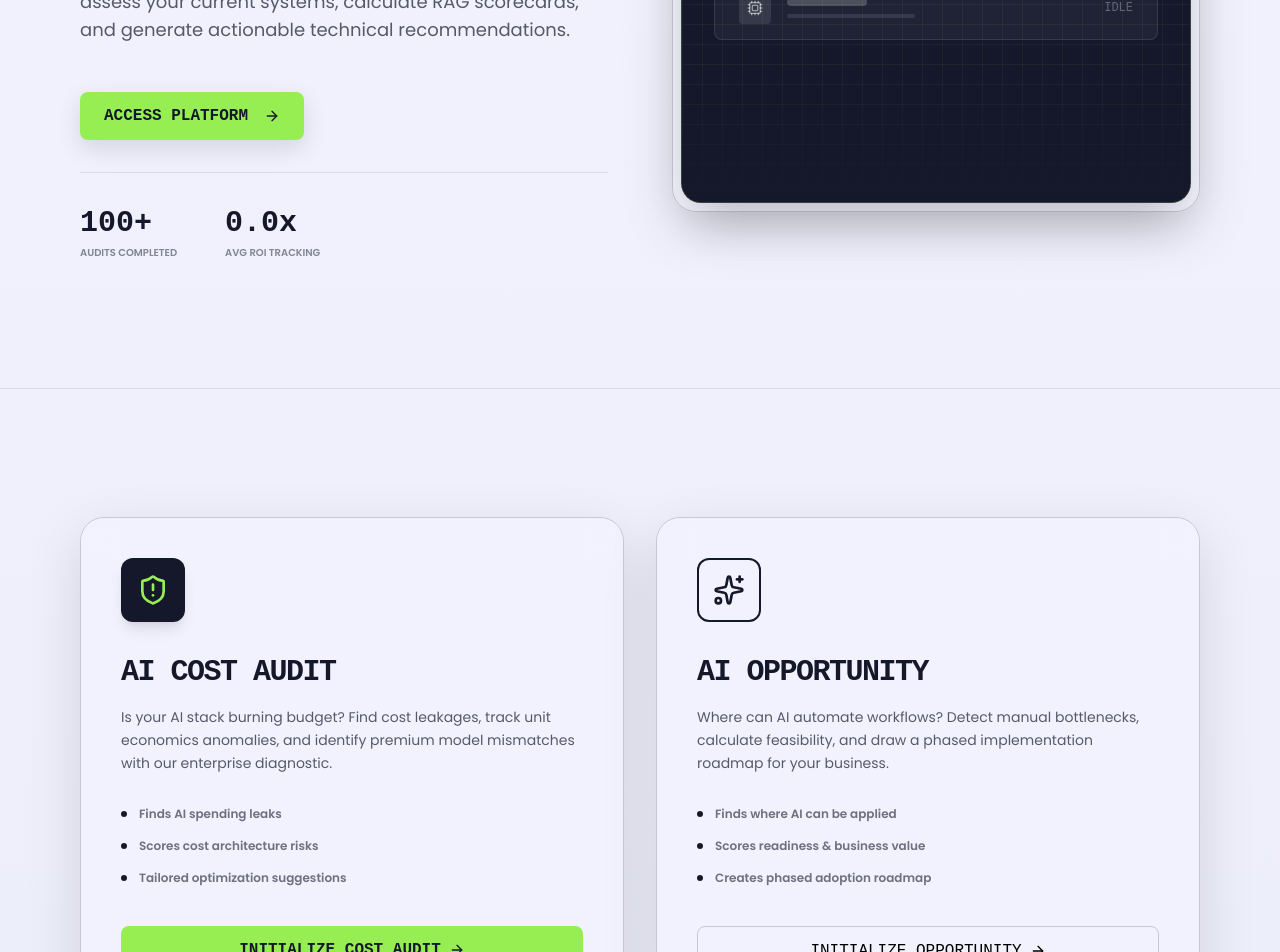
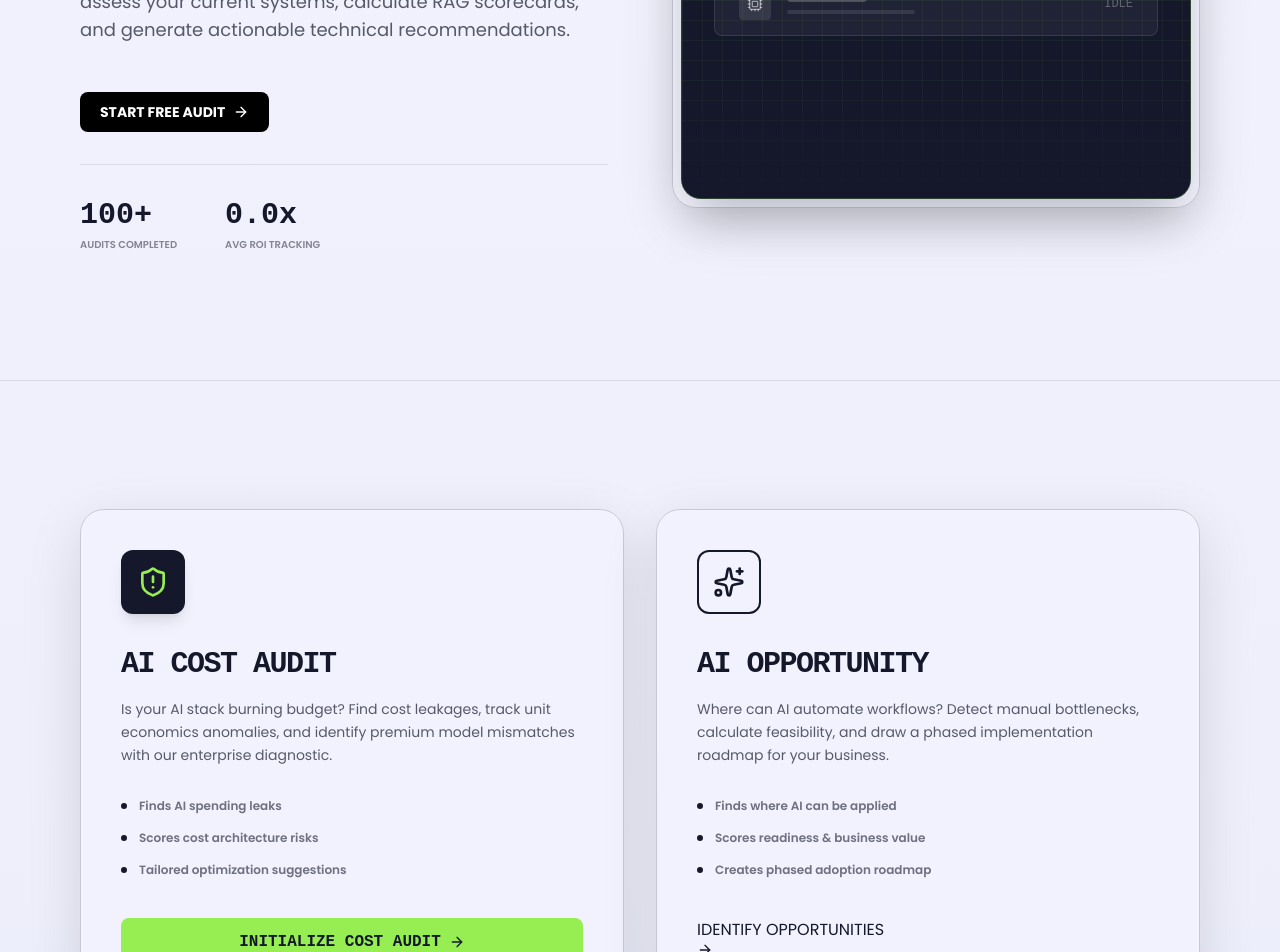
Before and after one commit to Ayushbunkar/Alien.fi, a Next.js app: page / in a window 1280 px wide. Shown: the part 600-1552 px from the top of the page. Built offline with nearby package versions, Linux system fonts and the light colour scheme; a web font is replaced by a local one.

Commit message:
Add AnimatedButton and AnimatedLink components; refactor buttons to use new components and integrate RollingText for enhanced UI

```diff
--- a/app/page.tsx
+++ b/app/page.tsx
@@ -3,6 +3,8 @@
 import type { Metadata } from "next";
 import { ArrowRight, ArrowUpRight, ShieldAlert, Sparkles, Zap, TrendingUp, Cpu, FileText, BarChart3, CheckCircle2, Clock, Network, BrainCircuit, Lock, Mail, Calendar, Phone, Mail as MailIcon, MessageSquare, ChevronDown, ChevronUp, Menu, X, Search, DollarSign, Activity, Layers, Target, Zap as ZapIcon, Lightbulb, BookOpen, Users, Globe, Lock as LockIcon, Unlock, CheckCircle, AlertTriangle, Info, HelpCircle, ChevronRight, Filter, Download, Share2, Settings, MoreHorizontal, Plus, Minus, Trash2, Edit, Copy, Save, Upload, RefreshCw, Play, Pause, SkipForward, SkipBack, Rewind, FastForward, Volume2, VolumeX, Maximize2, Minimize2, Maximize, Minimize } from "lucide-react";
 import { Header } from "@/components/Header";
+import { RollingText } from "@/components/RollingText";
+import { AnimatedLink } from "@/components/AnimatedLink";
 import { BrandLogo } from "@/components/BrandLogo";
 import * as motion from "framer-motion/client";
 import { slideUp, staggerContainer, fadeIn } from "@/shared/components/animations";
@@ -418,7 +420,7 @@ function AuditCards() {
             </ul>
 
             <span className="pp-btn-primary w-full">
-              INITIALIZE COST AUDIT
+              <RollingText text="INITIALIZE COST AUDIT" />
               <ArrowRight className="w-4 h-4" />
             </span>
           </motion.a>
@@ -454,8 +456,8 @@ function AuditCards() {
               </li>
             </ul>
 
-            <span className="pp-btn-ghost w-full">
-              INITIALIZE OPPORTUNITY
+            <span className="pp-btn-secondary w-full">
+              <RollingText text="IDENTIFY OPPORTUNITIES" />
               <ArrowRight className="w-4 h-4" />
             </span>
           </motion.a>
@@ -505,13 +507,13 @@ function Hero() {
               variants={slideUp}
               className="flex flex-col sm:flex-row gap-4 pt-4"
             >
-              <a
+              <AnimatedLink
                 href="#audit-cards"
-                className="pp-btn-primary shadow-[0_8px_24px_rgba(0,0,0,0.12)]"
-              >
-                ACCESS PLATFORM
-                <ArrowRight className="w-4 h-4 ml-2" />
-              </a>
+                text="START FREE AUDIT"
+                icon={<ArrowRight className="w-4 h-4" />}
+                variant="primary"
+                className="w-full sm:w-auto justify-center"
+              />
             </motion.div>
 
             <motion.div
@@ -625,12 +627,12 @@ function FinalCTA() {
             >
               RUN COST AUDIT
             </a>
-            <a
+            <AnimatedLink
               href="/ai/opportunity-scan"
-              className="px-8 py-4 bg-transparent border border-white/20 text-white rounded-lg font-mono font-bold hover:bg-white/10 transition-colors"
-            >
-              RUN OPPORTUNITY AUDIT
-            </a>
+              text="Identify Opportunities"
+              variant="outline"
+              className="w-full justify-center"
+            />
           </div>
         </motion.div>
       </div>
--- /dev/null
+++ b/components/AnimatedButton.tsx
@@ -0,0 +1,38 @@
+"use client";
+import React from "react";
+import { RollingText } from "./RollingText";
+
+interface AnimatedButtonProps extends React.ButtonHTMLAttributes<HTMLButtonElement> {
+  text: string;
+  icon?: React.ReactNode;
+  variant?: "primary" | "secondary" | "outline";
+}
+
+export function AnimatedButton({ text, icon, variant = "primary", className = "", ...props }: AnimatedButtonProps) {
+  let variantClasses = "";
+  switch (variant) {
+    case "primary":
+      variantClasses = "bg-[#000] text-white hover:bg-[#222]";
+      break;
+    case "secondary":
+      variantClasses = "bg-[#96EE52] text-[#15182B] hover:bg-[#85DF41]";
+      break;
+    case "outline":
+      variantClasses = "bg-transparent border border-[#000] text-[#000] hover:bg-gray-50";
+      break;
+  }
+
+  return (
+    <button
+      className={`group px-5 py-2.5 text-sm font-bold rounded-lg transition-colors inline-flex items-center gap-2 ${variantClasses} ${className}`}
+      {...props}
+    >
+      <RollingText text={text} />
+      {icon && (
+        <span className="transition-transform duration-500 ease-[cubic-bezier(0.19,1,0.22,1)] group-hover:translate-x-1 group-hover:-translate-y-1">
+          {icon}
+        </span>
+      )}
+    </button>
+  );
+}
--- /dev/null
+++ b/components/AnimatedLink.tsx
@@ -0,0 +1,43 @@
+"use client";
+import React from "react";
+import Link, { LinkProps } from "next/link";
+import { RollingText } from "./RollingText";
+
+interface AnimatedLinkProps extends LinkProps {
+  text: string;
+  icon?: React.ReactNode;
+  variant?: "primary" | "secondary" | "outline" | "nav";
+  className?: string;
+}
+
+export function AnimatedLink({ text, icon, variant = "primary", className = "", ...props }: AnimatedLinkProps) {
+  let variantClasses = "";
+  switch (variant) {
+    case "primary":
+      variantClasses = "bg-[#000] text-white hover:bg-[#222] px-5 py-2.5 rounded-lg";
+      break;
+    case "secondary":
+      variantClasses = "bg-[#96EE52] text-[#15182B] hover:bg-[#85DF41] px-5 py-2.5 rounded-lg";
+      break;
+    case "outline":
+      variantClasses = "bg-transparent border border-[#000] text-[#000] hover:bg-gray-50 px-5 py-2.5 rounded-lg";
+      break;
+    case "nav":
+      variantClasses = "text-sm text-gray-700 hover:text-gray-900";
+      break;
+  }
+
+  return (
+    <Link
+      className={`group text-sm font-bold transition-colors inline-flex items-center gap-2 ${variantClasses} ${className}`}
+      {...props}
+    >
+      <RollingText text={text} />
+      {icon && (
+        <span className="transition-transform duration-500 ease-[cubic-bezier(0.19,1,0.22,1)] group-hover:translate-x-1 group-hover:-translate-y-1">
+          {icon}
+        </span>
+      )}
+    </Link>
+  );
+}
--- a/components/Header.tsx
+++ b/components/Header.tsx
@@ -4,6 +4,8 @@ import { useState } from "react";
 import { ChevronDown, ArrowUpRight, Menu, X } from "lucide-react";
 import { motion } from "framer-motion";
 import { BrandLogo } from "./BrandLogo";
+import { AnimatedLink } from "./AnimatedLink";
+import { RollingText } from "./RollingText";
 
 export function Header() {
   const [isMenuOpen, setIsMenuOpen] = useState(false);
@@ -51,13 +53,11 @@ export function Header() {
 
           {/* CTA Button */}
           <div className="hidden md:flex items-center gap-4">
-            <a
+            <AnimatedLink
               href="/#audit-cards"
-              className="px-5 py-2.5 bg-[#000] text-white text-sm font-bold rounded-lg hover:bg-[#222] transition-colors inline-flex items-center gap-2"
-            >
-              Start a project
-              <ArrowUpRight className="w-4 h-4" />
-            </a>
+              text="Start a project"
+              icon={<ArrowUpRight className="w-4 h-4" />}
+            />
           </div>
 
           {/* Mobile Menu Button */}
@@ -78,13 +78,12 @@ export function Header() {
             className="md:hidden py-4 border-t border-[#15182B]/10"
           >
             <nav className="flex flex-col gap-4">
-              <a
+              <AnimatedLink
                 href="/#audit-cards"
-                className="px-5 py-3 bg-[#000] text-white text-center rounded-lg font-mono font-bold text-xs"
+                text="START AUDIT"
+                className="w-full justify-center text-center font-mono text-xs"
                 onClick={() => setIsMenuOpen(false)}
-              >
-                START AUDIT
-              </a>
+              />
             </nav>
           </motion.div>
         )}
--- /dev/null
+++ b/components/RollingText.tsx
@@ -0,0 +1,20 @@
+"use client";
+import React from "react";
+
+interface RollingTextProps {
+  text: string;
+  className?: string;
+}
+
+export function RollingText({ text, className = "" }: RollingTextProps) {
+  return (
+    <span className={`relative overflow-hidden inline-flex flex-col ${className}`}>
+      <span className="transition-transform duration-500 ease-[cubic-bezier(0.19,1,0.22,1)] group-hover:-translate-y-full">
+        {text}
+      </span>
+      <span className="absolute top-full left-0 transition-transform duration-500 ease-[cubic-bezier(0.19,1,0.22,1)] group-hover:-translate-y-full" aria-hidden="true">
+        {text}
+      </span>
+    </span>
+  );
+}
--- a/modules/cost-audit/questions/steps/TechnicalStep.tsx
+++ b/modules/cost-audit/questions/steps/TechnicalStep.tsx
@@ -6,6 +6,7 @@ import {
   UploadCloud, FileText, Trash2, Globe, Sparkles, Cpu, Layers,
   Activity, FileSpreadsheet, DollarSign, ImageIcon, X, AlertCircle, Info
 } from "lucide-react";
+import { RollingText } from "@/components/RollingText";
 import toast from "react-hot-toast";
 import { uploadFile } from "@/shared/utils/frontend-storage.service";
 
@@ -284,13 +285,13 @@ export function TechnicalStep({
                         key={provider}
                         type="button"
                         onClick={() => toggleProvider(provider)}
-                        className={`px-2.5 py-1.5 rounded-lg border text-xs font-medium transition-all ${
+                        className={`group px-2.5 py-1.5 rounded-lg border text-xs font-medium transition-all ${
                           selected
                             ? "bg-[#96EE52] text-[#15182B] border-[#96EE52] shadow-sm"
                             : "bg-white text-slate-700 border-slate-200 hover:bg-slate-50"
                         }`}
                       >
-                        {provider}
+                        <RollingText text={provider} />
                       </button>
                     );
                   })}
@@ -310,13 +311,13 @@ export function TechnicalStep({
                         key={infra}
                         type="button"
                         onClick={() => toggleInfra(infra)}
-                        className={`px-2.5 py-1.5 rounded-lg border text-xs font-medium transition-all ${
+                        className={`group px-2.5 py-1.5 rounded-lg border text-xs font-medium transition-all ${
                           selected
                             ? "bg-[#96EE52] text-[#15182B] border-[#96EE52] shadow-sm"
                             : "bg-white text-slate-700 border-slate-200 hover:bg-slate-50"
                         }`}
                       >
-                        {infra}
+                        <RollingText text={infra} />
                       </button>
                     );
                   })}
@@ -353,13 +354,13 @@ export function TechnicalStep({
                         key={cap}
                         type="button"
                         onClick={() => toggleOther(cap)}
-                        className={`px-2.5 py-1.5 rounded-lg border text-xs font-medium transition-all ${
+                        className={`group px-2.5 py-1.5 rounded-lg border text-xs font-medium transition-all ${
                           selected
                             ? "bg-[#96EE52] text-[#15182B] border-[#96EE52] shadow-sm"
                             : "bg-white text-slate-700 border-slate-200 hover:bg-slate-50"
                         }`}
                       >
-                        {cap}
+                        <RollingText text={cap} />
                       </button>
                     );
                   })}
--- a/modules/cost-audit/results/PdfButton.tsx
+++ b/modules/cost-audit/results/PdfButton.tsx
@@ -3,6 +3,7 @@
 import { useState, useCallback } from "react";
 import { Loader2, Download } from "lucide-react";
 import toast from "react-hot-toast";
+import { AnimatedButton } from "@/components/AnimatedButton";
 
 interface PdfButtonProps {
   submissionId?: string;
@@ -55,26 +56,17 @@ export function PdfButton({ submissionId }: PdfButtonProps) {
   }, [submissionId]);
 //dsa
   return (
-    <button
+    <AnimatedButton
       type="button"
       id="cost-scan-pdf-export-btn"
       onClick={exportPdf}
       disabled={loading}
-      className="pp-btn-ghost text-sm border border-slate-300 hover:border-slate-400 text-slate-700"
+      variant="outline"
+      className="text-sm border-slate-300 hover:border-slate-400 text-slate-700"
       aria-label="Download PDF Report"
       title="PDF export"
-    >
-      {loading ? (
-        <>
-          <Loader2 className="w-4 h-4 mr-1.5 animate-spin" />
-          Generating…
-        </>
-      ) : (
-        <>
-          <Download className="w-4 h-4 mr-1.5" strokeWidth={2} />
-          Download PDF Report
-        </>
-      )}
-    </button>
+      text={loading ? "Generating…" : "Download PDF Report"}
+      icon={loading ? <Loader2 className="w-4 h-4 animate-spin" /> : <Download className="w-4 h-4" strokeWidth={2} />}
+    />
   );
 }
--- a/modules/cost-audit/results/ResultsPageContent.tsx
+++ b/modules/cost-audit/results/ResultsPageContent.tsx
@@ -2,6 +2,7 @@
 
 import React, { Fragment, useEffect, useState } from "react";
 import ReactMarkdown from "react-markdown";
+import { AnimatedButton } from "@/components/AnimatedButton";
 import toast from "react-hot-toast";
 
 import { useSearchParams, useRouter } from "next/navigation";
@@ -261,13 +262,13 @@ export default function ResultsPageContent() {
          >
            <ShareResults />
 
-           <button
+           <AnimatedButton
              onClick={() => setEmailModalOpen(true)}
-             className="inline-flex items-center justify-center px-5 py-2 bg-[#96EE52] hover:bg-[#85DC45] text-white rounded-lg font-bold text-xs transition-all duration-200 shadow-sm gap-2 h-9 min-w-[150px]"
-           >
-             <Cpu className="w-3.5 h-3.5" />
-             Email Audit Report
-           </button>
+             variant="primary"
+             className="bg-[#96EE52] hover:bg-[#85DC45] text-white font-bold text-xs shadow-sm h-9 min-w-[150px] justify-center"
+             text="Email Audit Report"
+             icon={<Cpu className="w-3.5 h-3.5" />}
+           />
          </div>
 
          <p className="text-center text-[10px] text-slate-400 mt-8">
@@ -278,13 +279,14 @@ export default function ResultsPageContent() {
 
        {isUnlocked && (
          <div className="fixed bottom-6 right-6 z-50">
-           <button
+           <AnimatedButton
              onClick={() => triggerPdfDownload(result.submissionId, result)}
-             className="px-4 py-3 bg-[#96EE52] hover:bg-[#85DC45] text-white rounded-full shadow-lg transition-all duration-300 hover:scale-110 hover:shadow-xl flex items-center gap-2"
+             variant="primary"
+             className="px-4 py-3 bg-[#96EE52] hover:bg-[#85DC45] text-white rounded-full shadow-lg hover:scale-110 hover:shadow-xl"
              title="Download PDF Report"
-           >
-             <Download className="w-5 h-5" />
-           </button>
+             text="Download"
+             icon={<Download className="w-5 h-5" />}
+           />
          </div>
        )}
 
--- a/modules/cost-audit/results/ShareResults.tsx
+++ b/modules/cost-audit/results/ShareResults.tsx
@@ -3,6 +3,7 @@
 import { useCallback } from "react";
 import { Share2, Check } from "lucide-react";
 import toast from "react-hot-toast";
+import { AnimatedButton } from "@/components/AnimatedButton";
 
 export function ShareResults() {
   const handleShare = useCallback(() => {
@@ -14,15 +15,15 @@ export function ShareResults() {
   }, []);
 
   return (
-    <button
+    <AnimatedButton
       type="button"
       id="cost-scan-share-btn"
       onClick={handleShare}
-      className="inline-flex items-center justify-center px-5 py-2 bg-white border border-slate-300 hover:bg-slate-50 hover:border-slate-400 text-slate-700 rounded-lg font-bold text-xs transition-all duration-200 shadow-sm gap-2 h-9 min-w-[150px]"
+      variant="outline"
+      className="bg-white border-slate-300 hover:bg-slate-50 hover:border-slate-400 text-slate-700 font-bold text-xs shadow-sm h-9 min-w-[150px]"
       aria-label="Copy results link to clipboard"
-    >
-      <Share2 className="w-3.5 h-3.5" strokeWidth={2} />
-      Share Results
-    </button>
+      text="Share Results"
+      icon={<Share2 className="w-3.5 h-3.5" strokeWidth={2} />}
+    />
   );
 }
--- a/shared/components/WizardUI.tsx
+++ b/shared/components/WizardUI.tsx
@@ -1,5 +1,6 @@
 "use client";
 import { Check, AlertTriangle } from "lucide-react";
+import { RollingText } from "@/components/RollingText";
 // ─────────────────────────────────────────────────────────────────────────────
 // Reusable primitives shared by all step components
 // ─────────────────────────────────────────────────────────────────────────────
@@ -29,7 +30,7 @@ export function OptionCard({
       aria-checked={selected}
       disabled={disabled}
       onClick={onClick}
-      className={`option-card w-full text-left ${selectedClass} ${disabled ? "opacity-40 cursor-not-allowed" : ""}`}
+      className={`group option-card w-full text-left ${selectedClass} ${disabled ? "opacity-40 cursor-not-allowed" : ""}`}
     >
       {/* Selection indicator */}
       <span
@@ -52,7 +53,9 @@ export function OptionCard({
       <div className="flex-1">
         <span className="flex items-center gap-2">
           {icon && <span className="text-lg">{icon}</span>}
-          <span className={`text-sm font-semibold transition-colors ${multi && selected ? 'text-white' : 'text-slate-900 group-hover:text-[#96EE52]'}`}>{label}</span>
+          <span className={`text-sm font-semibold transition-colors ${multi && selected ? 'text-white' : 'text-slate-900 group-hover:text-[#96EE52]'}`}>
+            <RollingText text={label} />
+          </span>
         </span>
         {sublabel && (
           <p className={`mt-1 text-xs ml-7 leading-relaxed ${multi && selected ? 'text-slate-200' : 'text-slate-600'}`}>
```
Also changed, not shown: inspect-buttons.js (added, +22 -0 lines).
